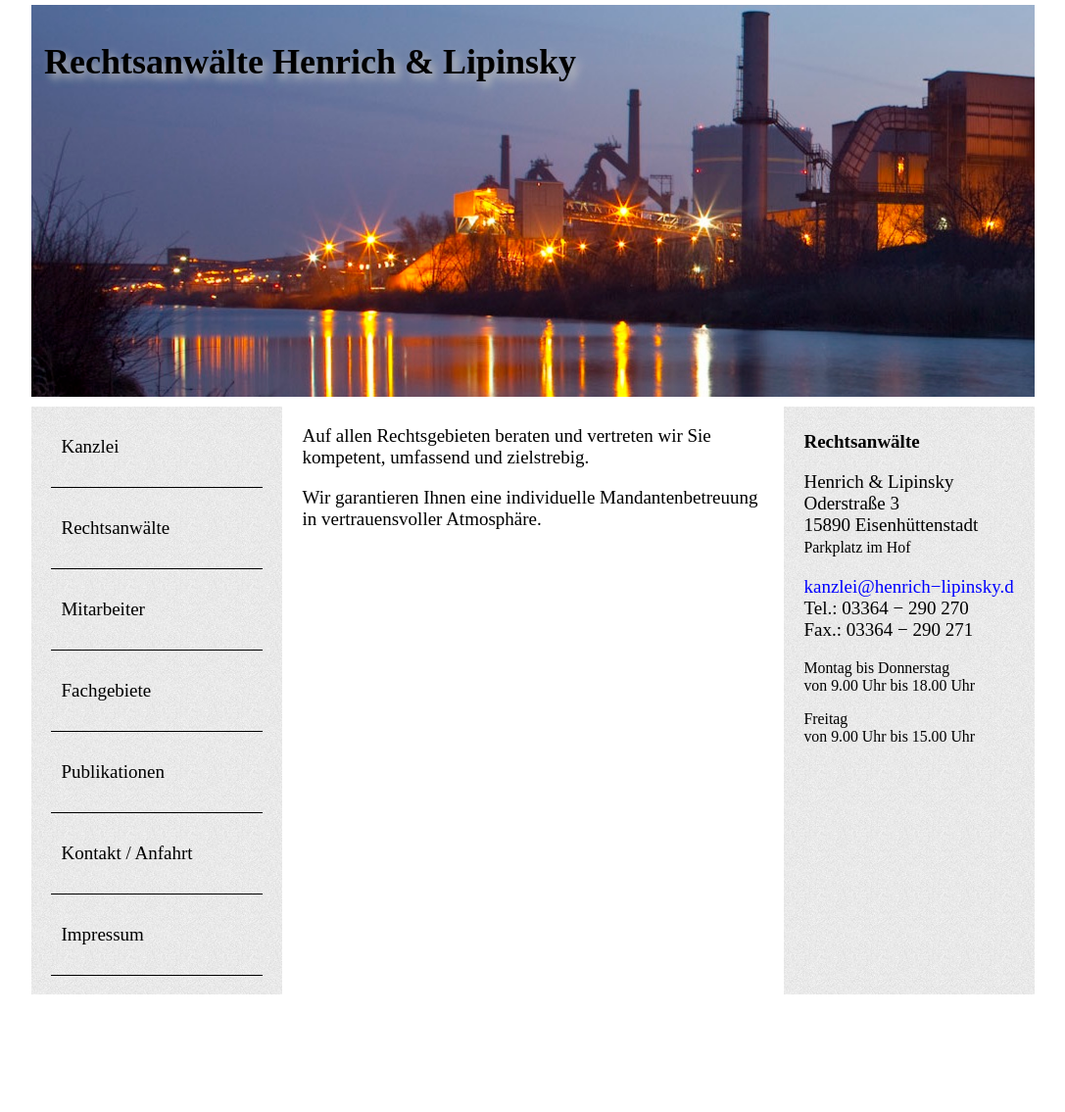
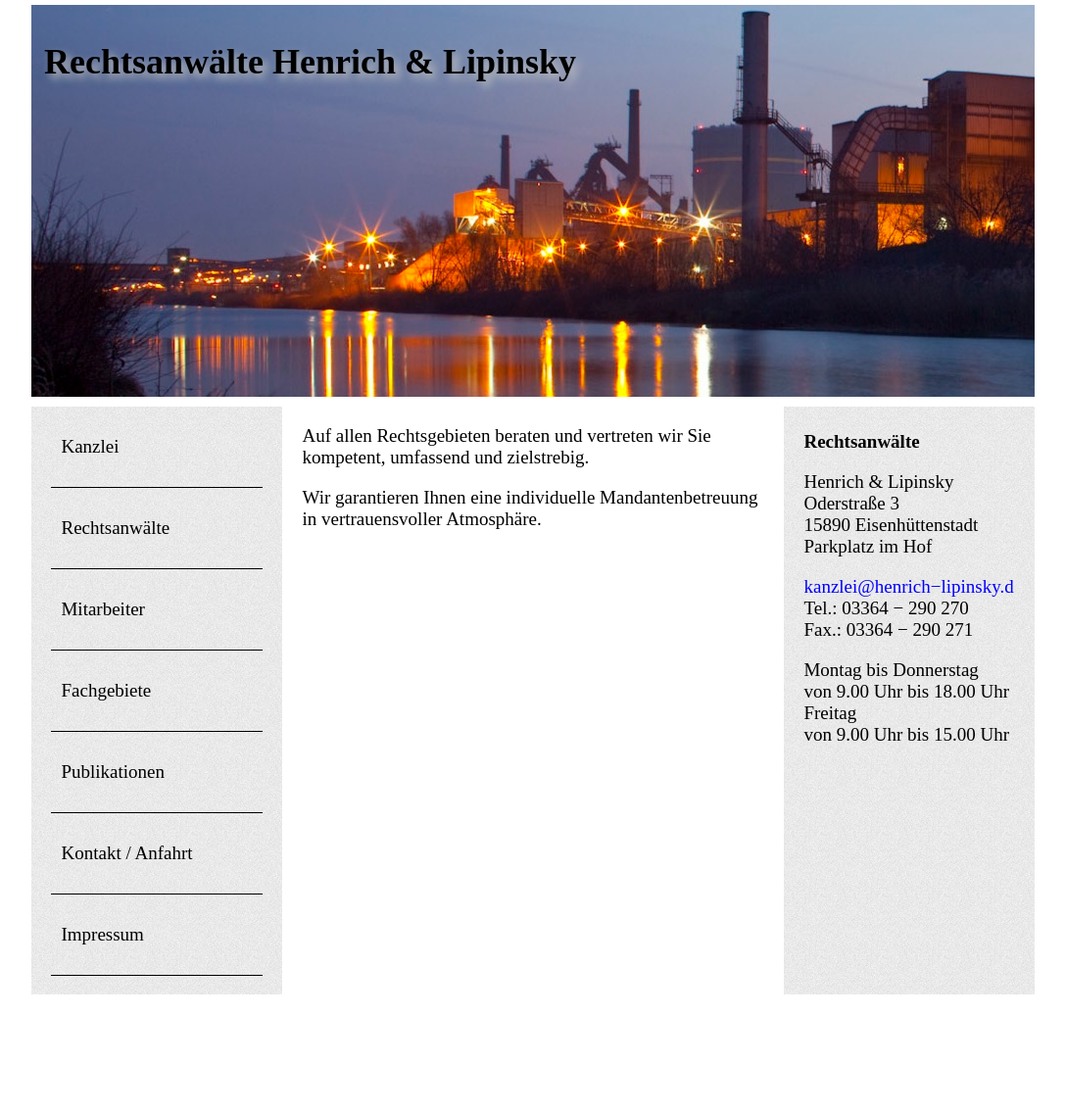
Before and after one commit to zickzackv/henrich-lipinsky.de, a Jekyll site: the page built from index.html, in a window 1280 px wide. Shown: the whole page at 98% size, without its empty margins (96-1183 px from the left). Built offline with Jekyll 4.4.1, drawn with Linux system fonts in a browser that asks for light colours; Markdown is read by kramdown in place of the engine named in the settings.

Commit message:
fixing right column to only show one font

```diff
--- a/_layouts/default.html
+++ b/_layouts/default.html
@@ -44,22 +44,20 @@
                                 Henrich &amp; Lipinsky<br>
                                 Oderstraße 3<br>
                                 15890 Eisenhüttenstadt<br>
-                                <small>Parkplatz im Hof</small>
+                                Parkplatz im Hof
                             </p>
                             <p class="entfernt">
                                 <a href="mailto:kanzlei@henrich&minus;lipinsky.de">kanzlei@henrich&minus;lipinsky.de</a><br>
                                 Tel.: 03364 &minus; 290 270<br>
                                 Fax.: 03364 &minus; 290 271<br>
                             </p>
+
                             <div class="oeffnungszeiten">
-                                <small>
                                 <p>Montag bis Donnerstag<br>
                                     von 9.00 Uhr bis 18.00 Uhr
-                                    </p>
-                                    <p>Freitag <br>
+                                    Freitag <br>
                                     von 9.00 Uhr bis 15.00 Uhr
                                 </p>
-                                </small>
                             </div>
                         </div>
                     </div>
```
Lines whose indentation alone changed are shown as unchanged.
